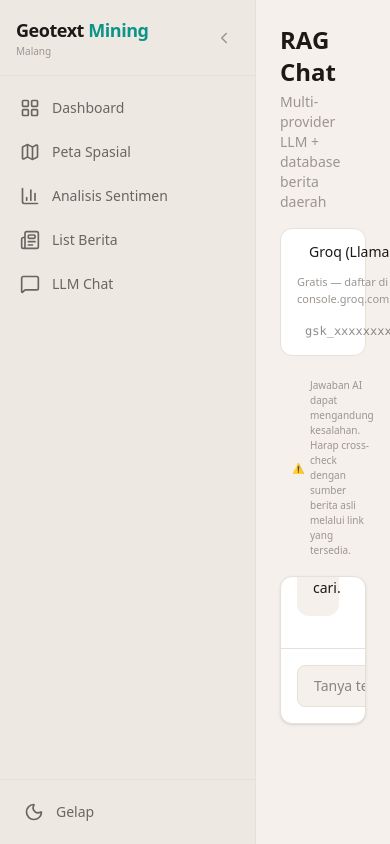
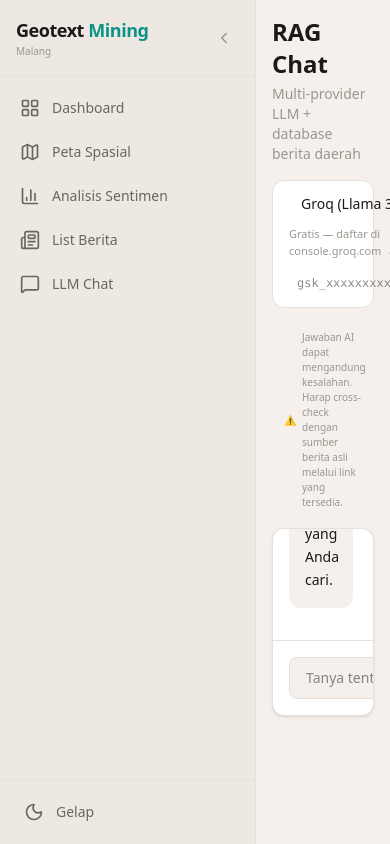
Before and after one commit to kautsar101/geotext-mining-malang, a Next.js app: page /llm in a window 390 px wide. Built offline with nearby package versions, Linux system fonts and the light colour scheme.

Commit message:
Expand LLM chat layout

```diff
--- a/src/app/layout.tsx
+++ b/src/app/layout.tsx
@@ -1,6 +1,7 @@
 "use client";
 
 import { useState, useEffect } from "react";
+import { usePathname } from "next/navigation";
 import { Geist, Geist_Mono } from "next/font/google";
 import { LayoutGrid, Map, BarChart3, Newspaper, MessageSquare, ChevronLeft, ChevronRight, Sun, Moon } from "lucide-react";
 import "./globals.css";
@@ -19,6 +20,8 @@ const NAV_ITEMS = [
 export default function RootLayout({ children }: { children: React.ReactNode }) {
   const [collapsed, setCollapsed] = useState(false);
   const [dark, setDark] = useState(false);
+  const pathname = usePathname();
+  const isLLMPage = pathname === "/llm";
 
   useEffect(() => {
     const saved = localStorage.getItem("theme");
@@ -75,8 +78,8 @@ export default function RootLayout({ children }: { children: React.ReactNode })
               </button>
             </div>
           </aside>
-          <main className="flex-1 overflow-y-auto p-6 lg:p-8" style={{ backgroundColor: "var(--bg-primary)" }}>
-            <div className="animate-fade-in max-w-7xl mx-auto">{children}</div>
+          <main className="flex-1 overflow-y-auto p-4 lg:p-8" style={{ backgroundColor: "var(--bg-primary)" }}>
+            <div className={`animate-fade-in mx-auto ${isLLMPage ? "w-full max-w-none" : "max-w-7xl"}`}>{children}</div>
           </main>
         </div>
       </body>
--- a/src/app/llm/page.tsx
+++ b/src/app/llm/page.tsx
@@ -94,7 +94,7 @@ export default function LLMPage() {
   const currentProvider = PROVIDERS.find(p => p.id === provider);
 
   return (
-    <div className="flex flex-col h-[calc(100vh-9rem)]">
+    <div className="flex flex-col h-[calc(100vh-9rem)] w-full min-w-0">
       <div className="mb-4 flex items-center justify-between">
         <div>
           <h2 className="text-2xl font-bold" style={{ color: "var(--text-primary)" }}>RAG Chat</h2>
@@ -155,7 +155,7 @@ export default function LLMPage() {
         <div className="flex-1 overflow-y-auto p-4 space-y-4">
           {messages.map((m, i) => (
             <div key={i} className={`flex ${m.role === "user" ? "justify-end" : "justify-start"} animate-fade-in`}>
-              <div className="max-w-[80%] space-y-2">
+              <div className={`space-y-2 ${m.role === "user" ? "max-w-[86%]" : "max-w-[94%] lg:max-w-[90%]"}`}>
                 <div className={`rounded-xl px-4 py-3 text-sm leading-relaxed ${m.role === "user" ? "text-white" : ""}`}
                   style={m.role === "user" ? { backgroundColor: "var(--accent)" } : { backgroundColor: "var(--bg-primary)", color: "var(--text-primary)" }}>
                   <InlineContent text={m.content} sources={m.sources || []} />
```
